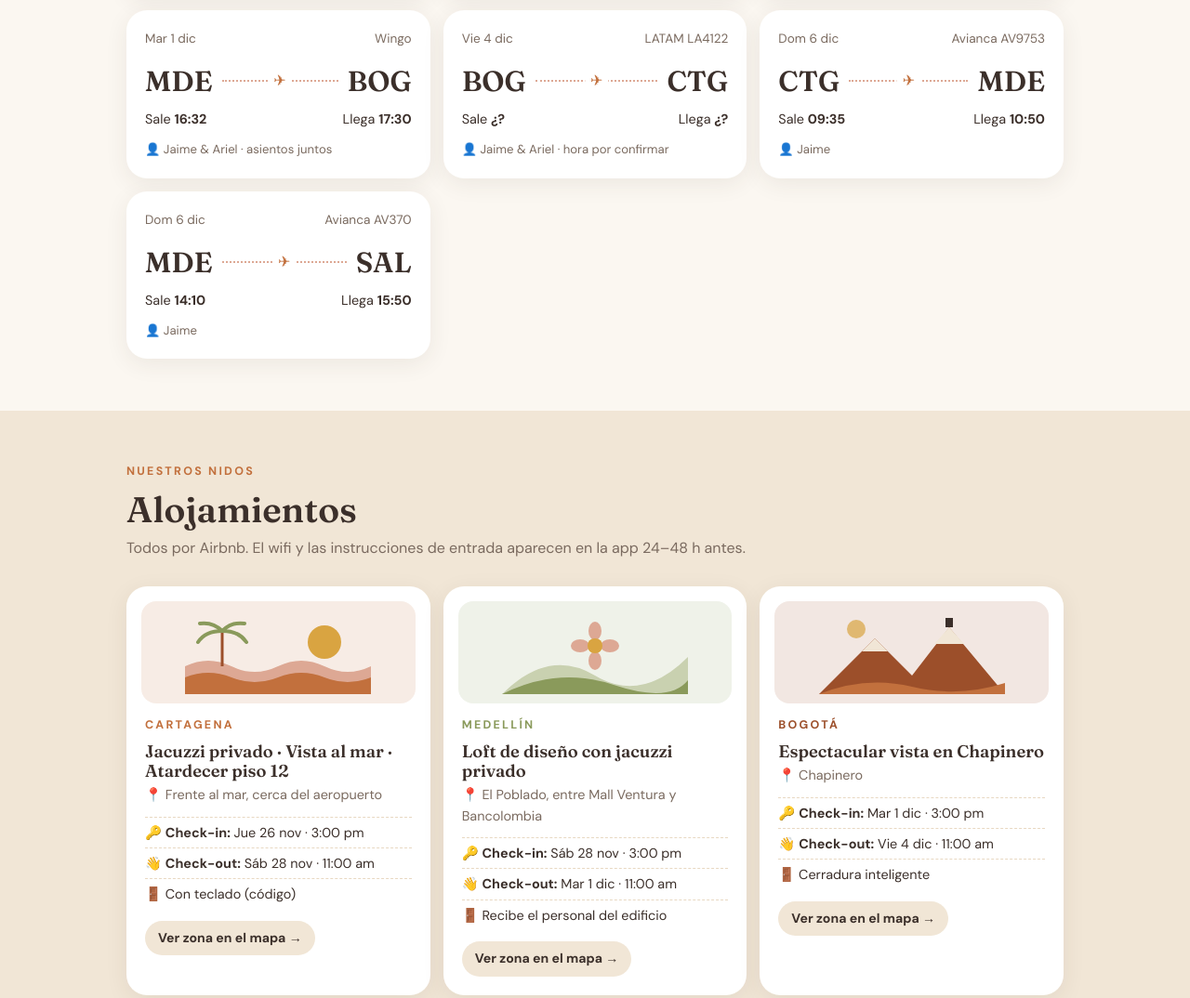
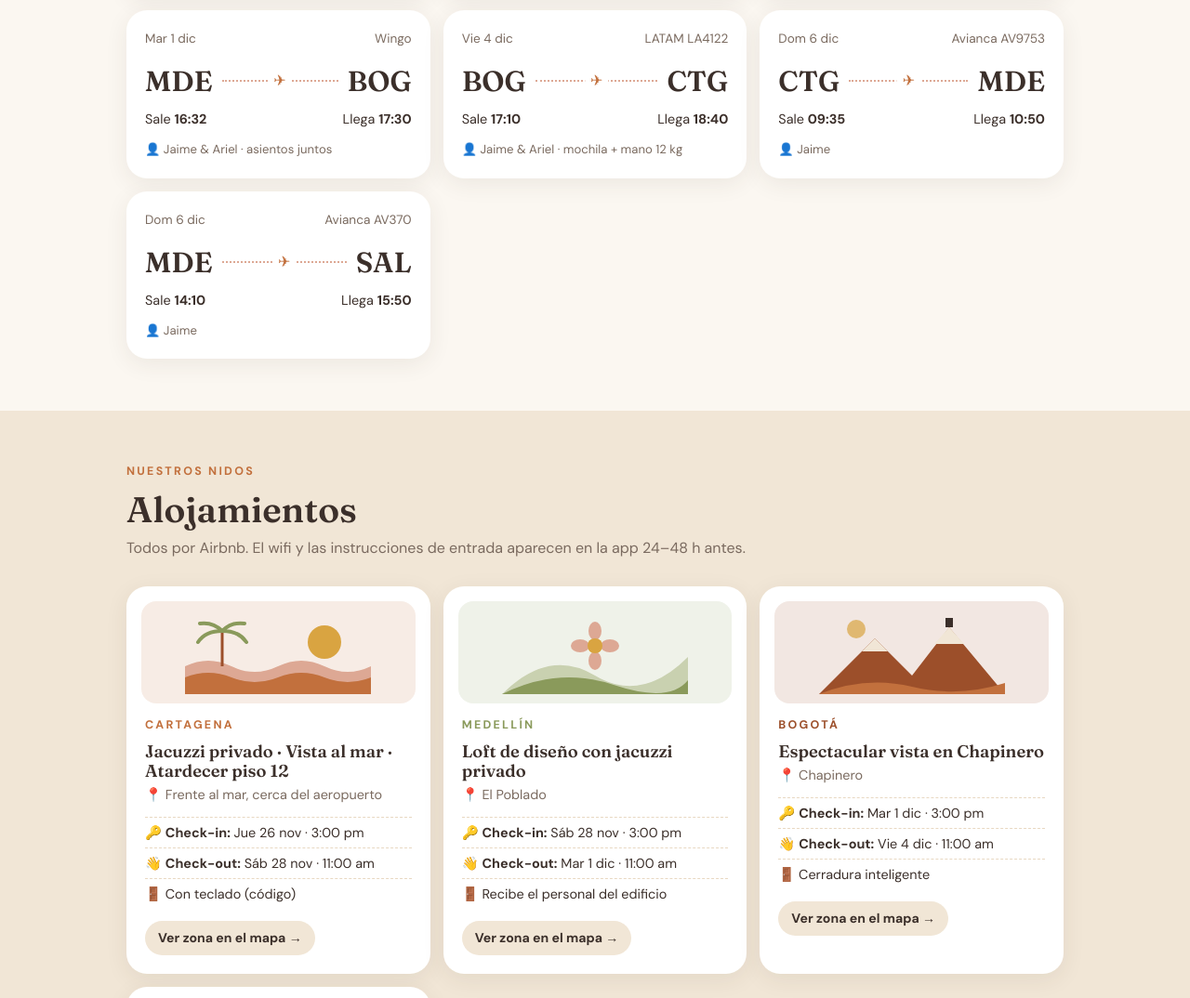
Before and after one commit to jsansi/Trip-Colombia-2026, a plain HTML site: page index.html in a window 1280 px wide. Shown: the part 3079-4153 px from the top of the page at 93% size. Drawn offline with Linux system fonts and the light colour scheme.

Commit message:
Vuelo LATAM con horario, equipaje actualizado y ubicaciones generalizadas

```diff
--- a/index.html
+++ b/index.html
@@ -236,7 +236,7 @@
     <h2 class="sec-title">Tips del viaje</h2>
     <p class="sec-sub">&nbsp;</p>
     <div class="grid">
-      <div class="card"><h3>🧳 Equipaje</h3><p>El vuelo internacional de Jaime (tarifa Light) no incluye maleta facturada, y Wingo "GO Standard" solo incluye artículo personal. Si llevan maleta, cómprenla antes en la web: en el aeropuerto sale más cara.</p></div>
+      <div class="card"><h3>🧳 Equipaje</h3><p>Solo el vuelo Cartagena → Medellín incluye maleta de bodega. LATAM incluye mano de 12 kg, el vuelo internacional de Jaime es tarifa Light y Wingo "GO Standard" suele incluir solo artículo personal. Si llevan maleta grande, cómprenla antes en la web: en el aeropuerto sale más cara.</p></div>
       <div class="card"><h3>🚕 Moverse</h3><p>Uber, InDriver o taxi del aeropuerto. Los anfitriones recomiendan Uber o InDriver como opciones seguras.</p></div>
       <div class="card"><h3>⏳ Días de traslado</h3><p>El check-out es a las 11:00 y los vuelos salen en la tarde. Pregunten al anfitrión si pueden dejar las maletas un rato, o usen un guardaequipaje.</p></div>
       <div class="card"><h3>🌦️ Clima</h3><p>Cartagena ~30 °C y húmedo. Medellín ~22 °C, la "eterna primavera". Bogotá ~14 °C, con noches frías y lluvia. ¡Capas!</p></div>
@@ -297,9 +297,9 @@ const DAYS = [
         ["Tarde","Museo del Oro",""],
         ["Noche","🎉 Andrés Carne de Res o Zona T","Jueves de fiesta bogotana"]]},
   {date:"2026-12-04", city:"ctg2", title:"De vuelta al mar", sub:"Traslado + rumba", icons:"✈️🎉",
-    ev:[["11:00","Check-out Bogotá",""],
-        ["Por confirmar","Bogotá → Cartagena","Ambos · LATAM LA4122",true],
-        ["15:00+","Check-in Airbnb","Loft frente a la playa con terraza privada"],
+    ev:[["11:00","Check-out Bogotá","Salir al aeropuerto ~14:00"],
+        ["17:10","Bogotá → Cartagena","Ambos · LATAM LA4122 · llega 18:40 · solo equipaje de mano"],
+        ["19:15","Check-in Airbnb","Loft frente a la playa con terraza privada"],
         ["Noche","🎉 Viernes en Getsemaní",""]]},
   {date:"2026-12-05", city:"ctg2", title:"Party boat a Cholón", sub:"Islas + fiesta en el agua", icons:"🛥️🎉",
     ev:[["Mañana","Salida en barco a Barú","Sábado = botes con DJ"],
@@ -317,16 +317,16 @@ const FLIGHTS = [
   {date:"Jue 26 nov", from:"MDE", to:"CTG", dep:"16:35", arr:"17:50", air:"Avianca AV9718", who:"Jaime"},
   {date:"Sáb 28 nov", from:"CTG", to:"MDE", dep:"14:35", arr:"15:50", air:"Avianca AV9559", who:"Jaime & Ariel · asientos juntos"},
   {date:"Mar 1 dic",  from:"MDE", to:"BOG", dep:"16:32", arr:"17:30", air:"Wingo", who:"Jaime & Ariel · asientos juntos"},
-  {date:"Vie 4 dic",  from:"BOG", to:"CTG", dep:"¿?", arr:"¿?", air:"LATAM LA4122", who:"Jaime & Ariel · hora por confirmar"},
+  {date:"Vie 4 dic",  from:"BOG", to:"CTG", dep:"17:10", arr:"18:40", air:"LATAM LA4122", who:"Jaime & Ariel · mochila + mano 12 kg"},
   {date:"Dom 6 dic",  from:"CTG", to:"MDE", dep:"09:35", arr:"10:50", air:"Avianca AV9753", who:"Jaime"},
   {date:"Dom 6 dic",  from:"MDE", to:"SAL", dep:"14:10", arr:"15:50", air:"Avianca AV370", who:"Jaime"},
 ];
 
 const HOMES = [
-  {city:"ctg1", name:"Jacuzzi privado · Vista al mar · Atardecer piso 12", zona:"Frente al mar, cerca del aeropuerto", in:"Jue 26 nov · 3:00 pm", out:"Sáb 28 nov · 11:00 am", entrada:"Con teclado (código)", maps:"Edificio Dominique Cartagena"},
-  {city:"mde",  name:"Loft de diseño con jacuzzi privado", zona:"El Poblado, entre Mall Ventura y Bancolombia", in:"Sáb 28 nov · 3:00 pm", out:"Mar 1 dic · 11:00 am", entrada:"Recibe el personal del edificio", maps:"Mall Ventura Medellín"},
+  {city:"ctg1", name:"Jacuzzi privado · Vista al mar · Atardecer piso 12", zona:"Frente al mar, cerca del aeropuerto", in:"Jue 26 nov · 3:00 pm", out:"Sáb 28 nov · 11:00 am", entrada:"Con teclado (código)", maps:"Aeropuerto Rafael Núñez Cartagena"},
+  {city:"mde",  name:"Loft de diseño con jacuzzi privado", zona:"El Poblado", in:"Sáb 28 nov · 3:00 pm", out:"Mar 1 dic · 11:00 am", entrada:"Recibe el personal del edificio", maps:"El Poblado Medellín"},
   {city:"bog",  name:"Espectacular vista en Chapinero", zona:"Chapinero", in:"Mar 1 dic · 3:00 pm", out:"Vie 4 dic · 11:00 am", entrada:"Cerradura inteligente", maps:"Chapinero Bogotá"},
-  {city:"ctg2", name:"Modern loft on the beach · Terraza privada", zona:"Morros, zona de playa", in:"Vie 4 dic · 3:00 pm", out:"Dom 6 dic · 12:00 pm", entrada:"Cerradura inteligente", maps:"Morros Vitri Cartagena"},
+  {city:"ctg2", name:"Modern loft on the beach · Terraza privada", zona:"Morros, zona de playa", in:"Vie 4 dic · 3:00 pm", out:"Dom 6 dic · 12:00 pm", entrada:"Cerradura inteligente", maps:"La Boquilla Cartagena"},
 ];
 
 const CHECK = {
```
